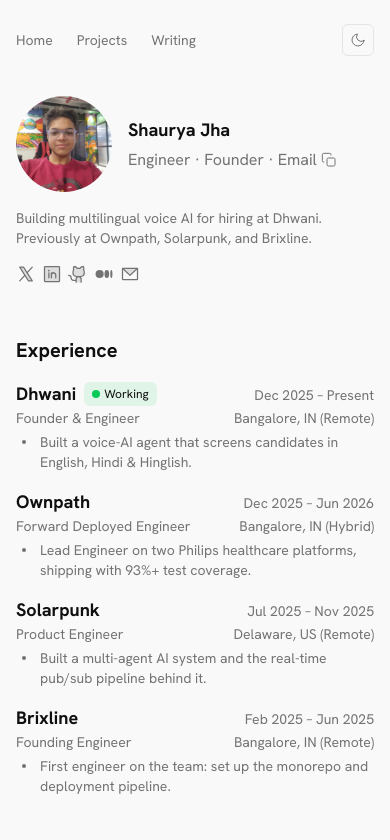
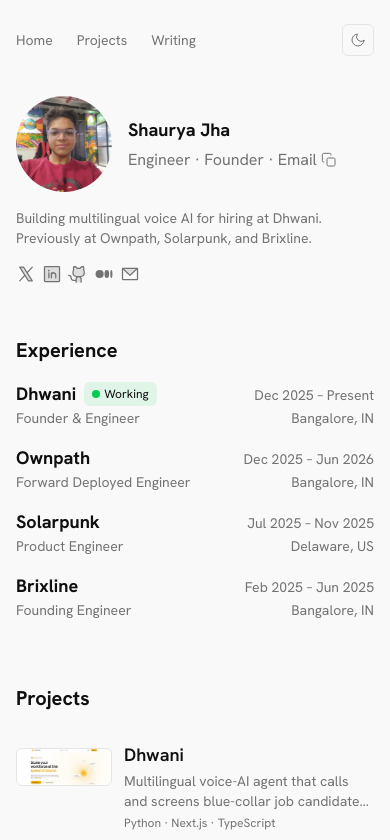
Before and after one commit to shaurya35/portfolio, a Next.js app in the folder apps/web/: page / in a window 390 px wide. Shown: the top 840 px of the page. Built offline with nearby package versions, Linux system fonts and the light colour scheme.

Commit message:
fix(web): declutter experience section for mobile
Below sm: hide the accomplishment bullet line entirely, and drop the
(mode) suffix from location (Bangalore, IN instead of Bangalore, IN
(Remote)). Full detail still shows at sm and up.

```diff
--- a/apps/web/components/sections/experience.tsx
+++ b/apps/web/components/sections/experience.tsx
@@ -34,11 +34,14 @@
             <div className="flex flex-wrap items-baseline justify-between gap-x-3 gap-y-1">
               <p className="text-sm text-muted-foreground">{job.role}</p>
               <p className="shrink-0 text-sm text-muted-foreground">
-                {job.location} ({job.mode})
+                <span className="sm:hidden">{job.location}</span>
+                <span className="hidden sm:inline">
+                  {job.location} ({job.mode})
+                </span>
               </p>
             </div>
-            <div className="mt-1 flex items-start gap-2 text-sm text-muted-foreground">
-              <span className="flex h-5 w-4 shrink-0 items-center justify-center">
+            <div className="mt-1 hidden items-start gap-2 text-sm text-muted-foreground sm:flex">
+              <span className="hidden h-5 w-4 shrink-0 items-center justify-center sm:flex">
                 <span className="size-1 rounded-full bg-muted-foreground" />
               </span>
               <p>{job.highlight}</p>
```
